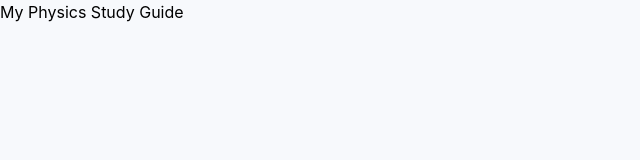
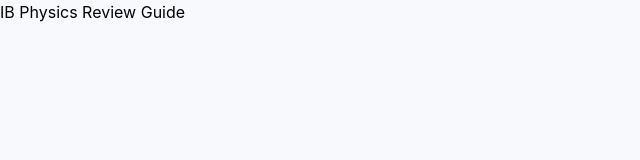
Before and after one commit to utleyjulie-collab/IB_Physics_Review, a plain HTML site: page index.html in a window 1280 px wide. Shown: the full height of the page, 0-640 px from the left. Drawn offline with nearby package versions, Linux system fonts and the light colour scheme.

Commit message:
Update index.html

```diff
--- a/index.html
+++ b/index.html
@@ -56,6 +56,6 @@
     </style>
 </head>
 <body>
-    <h1>My Physics Study Guide</h1>
+    <h1>IB Physics Review Guide</h1>
     </body>
 </html>
```
